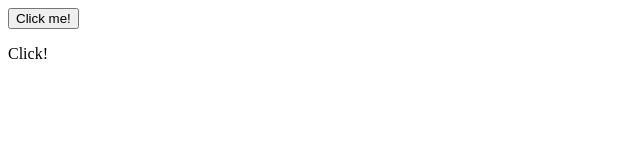
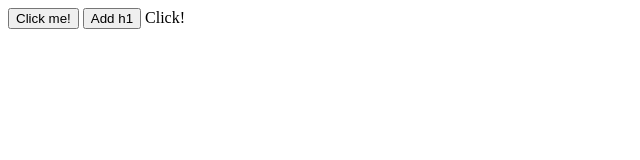
Before and after one commit to alondahari/refactorU-week2-jquery-intro, a plain HTML site: page index.html in a window 1280 px wide. Both pictures are taken after a click on the button "Click me!". Shown: the whole page, without its empty margins (0-640 px from the left). Drawn offline with nearby package versions, Linux system fonts and the light colour scheme.

Commit message:
add h1 button

```diff
--- a/index.html
+++ b/index.html
@@ -7,6 +7,7 @@
 </head>
 <body>
   <button class="button">Click me!</button>
+  <button class="add-h1">Add h1</button>
 	<script src="http://cdnjs.cloudflare.com/ajax/libs/jquery/2.0.3/jquery.min.js"></script>
 	<script src="main.js"></script>
 
--- a/main.js
+++ b/main.js
@@ -1,5 +1,8 @@
 $(document).on('ready', function() {
   $('.button').on('click', function(){
-    $('body').append('<p>Click!</p>');
+    $('body').append('Click!');
+  });
+  $('.add-h1').on('click', function(){
+    $('body').append('<h1>Click!</h1>');
   });
 });
```
